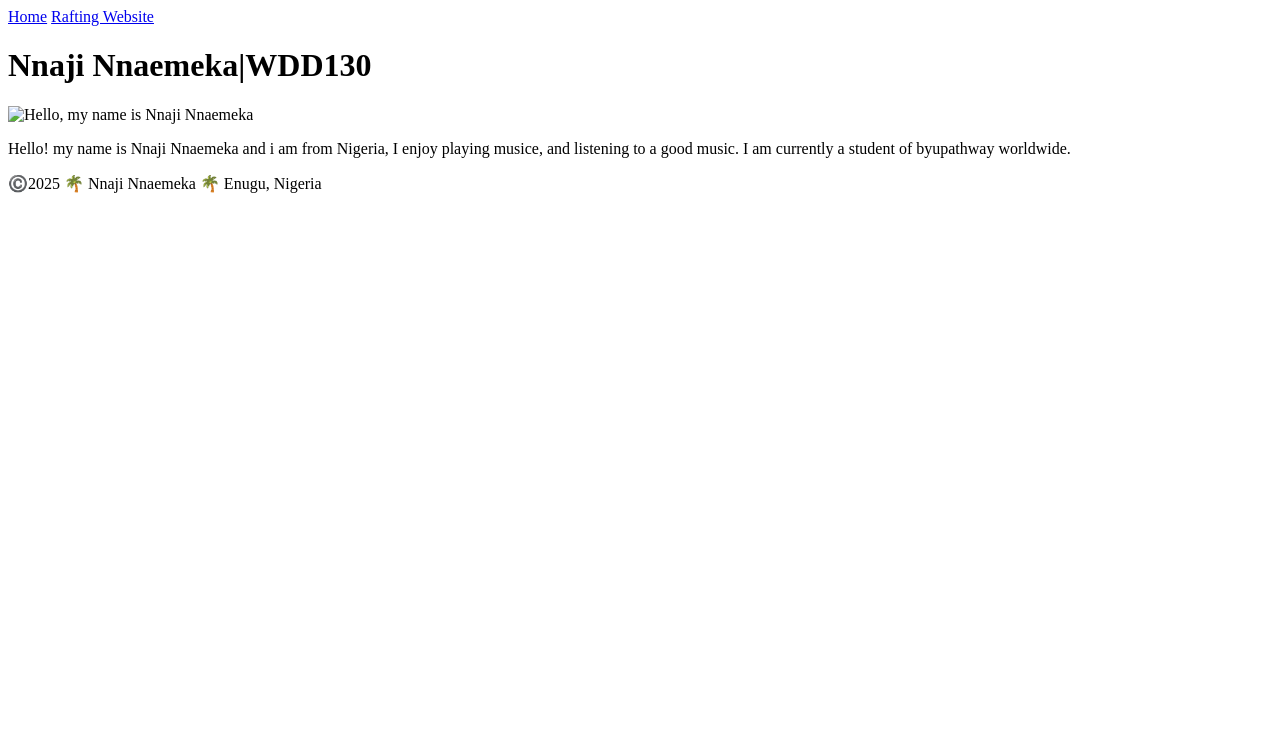
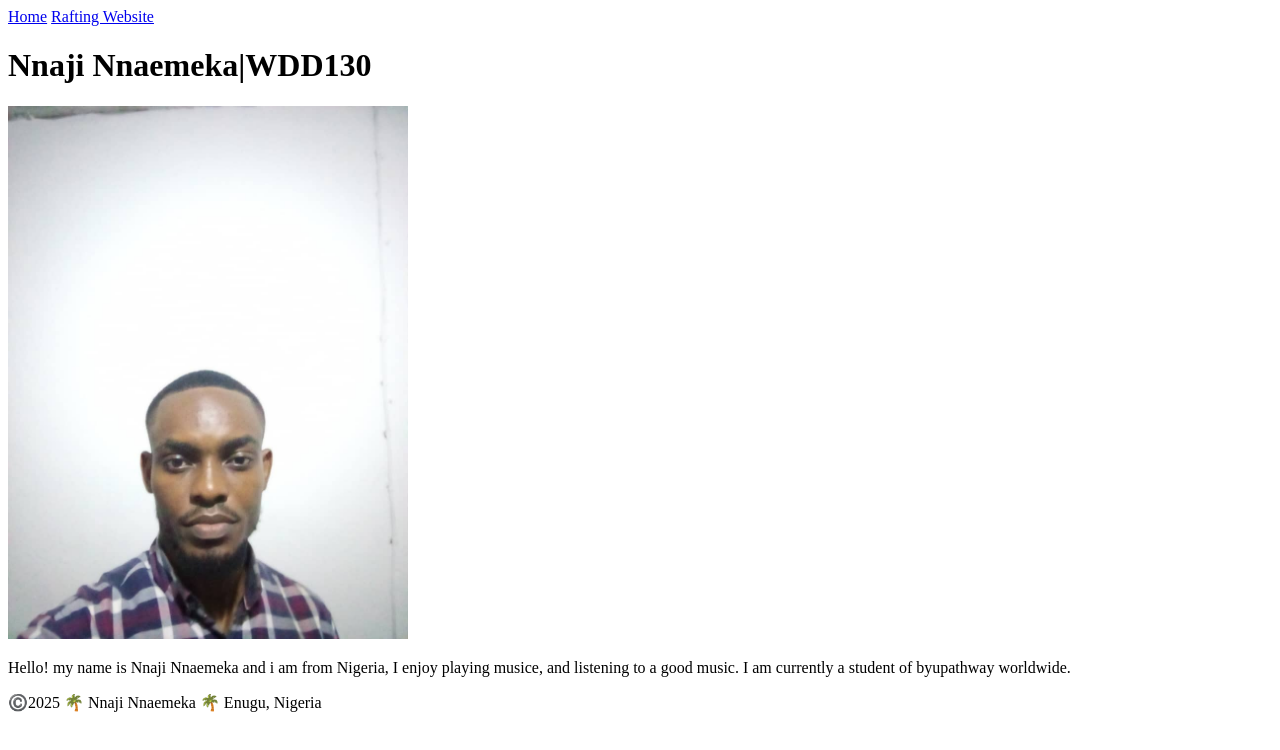
Before and after one commit to NNJ965/wdd130, a plain HTML site: page index.html in a window 1280 px wide. Drawn offline with Linux system fonts and the light colour scheme.

Commit message:
I updated images

```diff
--- a/index.html
+++ b/index.html
@@ -16,7 +16,7 @@
     </header>
     <main>
         <h1>Nnaji Nnaemeka|WDD130</h1>
-        <img src="week01/images/Temple-small.jpg" alt="Hello, my name is Nnaji Nnaemeka" width="400">
+        <img src="./week01/images/profile.jpg" alt="Hello, I am Michael Nnaemeka" width="400">
         <p>Hello! my name is Nnaji Nnaemeka and i am from Nigeria, I enjoy playing musice, and listening to a good
             music. I am currently a student of byupathway worldwide.</p>
     </main>
```
Also changed, not shown: week01/images/profile.jpg (added).
